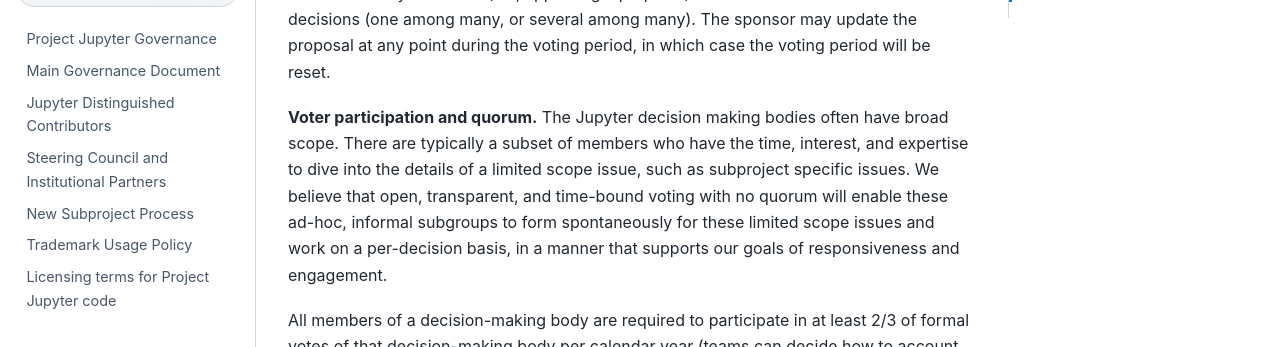
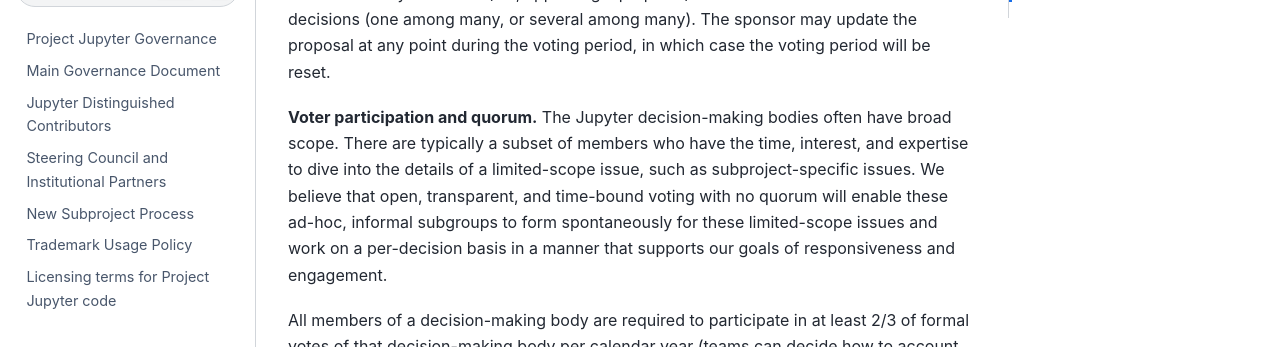
Before and after one commit to jupyter/governance, a Jupyter Book: the page built from decision_making.md, in a window 1280 px wide and 900 px high, scrolled down 1213 px. Shown: the part 153-500 px from the top of the window. Built offline with Jupyter Book 1.0.4 settings and Sphinx 7.4.7 and the Sphinx Book theme 1.1.4, drawn with Linux system fonts in a browser that asks for light colours; pages that are not in the unit, such as notebooks, are missing from menus.

```diff
--- a/decision_making.md
+++ b/decision_making.md
@@ -18,7 +18,7 @@ Depending on the governing body, decisions may be proposed by members of the dec
 
 **Calling a vote.** When the discussion matures during the consensus-seeking phase, any member of the decision-making body can call the matter to a vote. When that member (the sponsor) calls the vote, they shall summarize the proposal in its current form for the entire decision-making body. After the proposal is seconded by another member of the decision-making body, members have seven days to vote. The governing body may consider longer voting periods as necessary for special circumstances, or _shorter periods only if all voting members are present_. The decision will be determined by a simple majority of non-blank votes for binary decisions (i.e., approving a proposal) and ranked choice for multi-class decisions (one among many, or several among many). The sponsor may update the proposal at any point during the voting period, in which case the voting period will be reset.
 
-**Voter participation and quorum.** The Jupyter decision making bodies often have broad scope. There are typically a subset of members who have the time, interest, and expertise to dive into the details of a limited scope issue, such as subproject specific issues. We believe that open, transparent, and time-bound voting with no quorum will enable these ad-hoc, informal subgroups to form spontaneously for these limited scope issues and work on a per-decision basis, in a manner that supports our goals of responsiveness and engagement.
+**Voter participation and quorum.** The Jupyter decision-making bodies often have broad scope. There are typically a subset of members who have the time, interest, and expertise to dive into the details of a limited-scope issue, such as subproject-specific issues. We believe that open, transparent, and time-bound voting with no quorum will enable these ad-hoc, informal subgroups to form spontaneously for these limited-scope issues and work on a per-decision basis in a manner that supports our goals of responsiveness and engagement.
 
 All members of a decision-making body are required to participate in at least 2/3 of formal votes of that decision-making body per calendar year (teams can decide how to account for the specifics of this in low-activity projects, etc.). Members that have not met the 2/3 vote participation threshold for a year will automatically be asked to step down at the end of that year. Those individuals remain eligible to rejoin the decision-making body in the future as they become available to participate at the required level. The quorum for all formal votes will be 50% and a "blank" option will always be included, with the "blank" option counting towards the quorum but not included in totals for calculating results.
 
```
